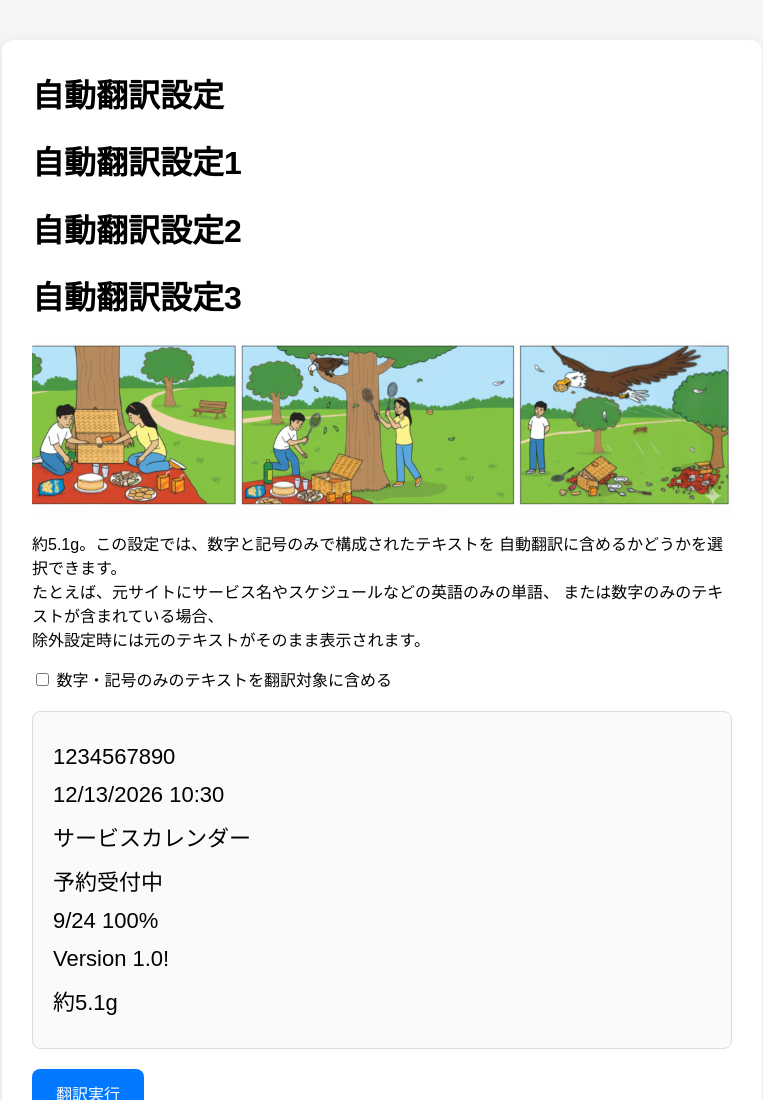
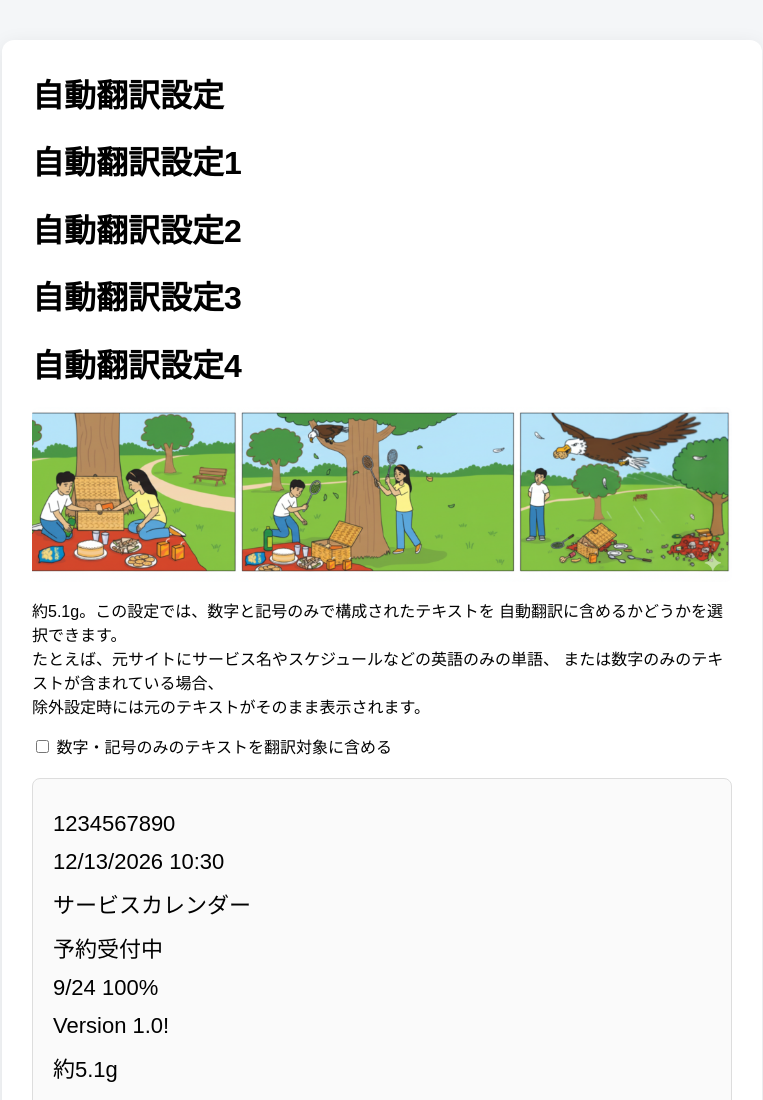
Before and after one commit to lanlt6782/my-website, a plain HTML site: page test1.html in a window 1280 px wide. Shown: the top 1100 px of the page, without its empty margins (258-1021 px from the left). Drawn offline with Linux system fonts and the light colour scheme.

Commit message:
Add fourth automatic translation setting header

```diff
--- a/test1.html
+++ b/test1.html
@@ -73,6 +73,7 @@ button:hover {
 
 <h1>自動翻訳設定2</h1>
 <h1>自動翻訳設定3</h1>
+<h1>自動翻訳設定4</h1>
 
 <!-- Thẻ hình ảnh được thêm ở đây -->
 <img src="https://raw.githubusercontent.com/lanlt6782/my-website/main/images/about.png" alt="About Image" class="demo-img">
```
